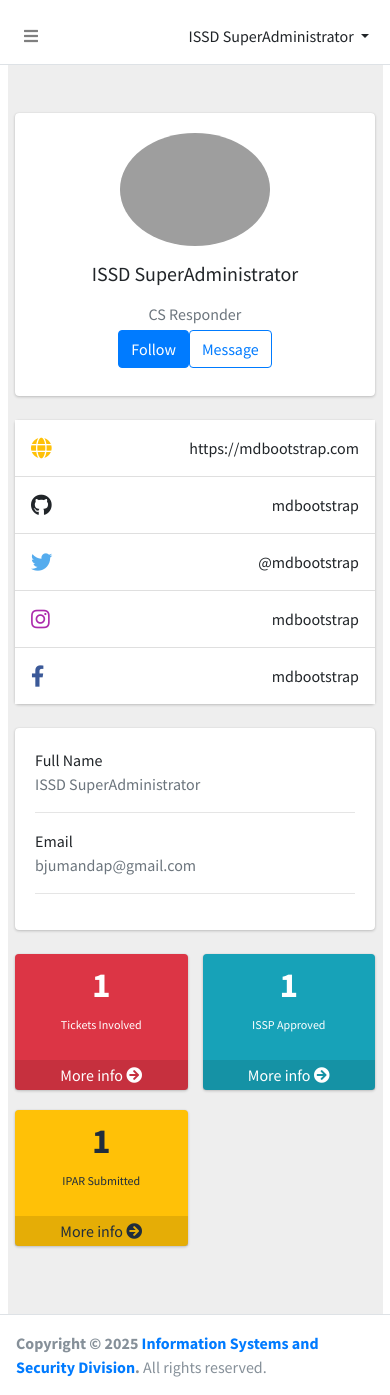
After one commit to brianumandap7/CSRMS, a Django app: page /profile/ in a window 390 px wide. The commit adds this page. Run offline with Django 3.2, Linux system fonts and the light colour scheme; a user stored in the database is signed in; data comes from the database, SQL or seed files in the repository; some libraries are stand-ins or nearby versions; grey boxes are pictures that could not be loaded.

Commit message:
tuesday updates

```diff
--- a/basetemp/templates/basetemp/main_base.html
+++ b/basetemp/templates/basetemp/main_base.html
@@ -155,7 +155,7 @@ hr {
           {{user.get_full_name}}
         </button>
       <div class="dropdown-menu">
-        <a class="dropdown-item" href="#">View Profile</a>
+        <a class="dropdown-item" href="/profile/">View Profile</a>
 
         <a type="button" class="dropdown-item nav-link" data-toggle="modal" data-target="#logoutdiv">
           <p>Logout</p>
@@ -189,7 +189,7 @@ hr {
 
           <li class="nav-item">
 
-              <a class="nav-link" href = "#">
+              <a class="nav-link" href = "/profile/">
               <i class="nav-icon fa fa-user-tie"></i>
               <p>
                 {{user.get_full_name}}
--- a/dbcreate/admin.py
+++ b/dbcreate/admin.py
@@ -1,5 +1,5 @@
 from django.contrib import admin
-from .models import Ticket_tbl, IR_tbl, Roles, Responder_tbl, Classification_tbl, Severity_tbl, TLP_tbl, Status_tbl
+from .models import Ticket_tbl, IR_tbl, Roles, Responder_tbl, Classification_tbl, Severity_tbl, TLP_tbl, Status_tbl, Genders
 # Register your models here.
 
 
@@ -11,3 +11,4 @@ admin.site.register(Classification_tbl)
 admin.site.register(Severity_tbl)
 admin.site.register(TLP_tbl)
 admin.site.register(Status_tbl)
+admin.site.register(Genders)
--- a/dbcreate/models.py
+++ b/dbcreate/models.py
@@ -12,10 +12,18 @@ class Roles(models.Model):
 	def __str__(self):
 		return self.Role
 
+class Genders(models.Model):
+	Gender_id = models.AutoField(primary_key=True)
+	Gender = models.CharField(max_length=255, blank=True, null=True)
+
+	def __str__(self):
+		return self.Gender
+
 class Responder_tbl(models.Model):
 	Responder_id = models.AutoField(primary_key=True)
 	Resp = models.ForeignKey(User, on_delete = models.CASCADE, related_name = 'responder', null = True, blank = True)
-	Role = models.ForeignKey(Roles, on_delete = models.CASCADE, related_name = 'role', null = True, blank = True)
+	Gender = models.ForeignKey(Genders, on_delete = models.CASCADE, related_name = 'gender', null = True, blank = True)
+	Roles = models.ManyToManyField(Roles, related_name='resroles', blank=True)
 
 	def __str__(self):
 		return str(self.Resp)
--- /dev/null
+++ b/login/templates/login/profile.html
@@ -0,0 +1,134 @@
+{% extends "basetemp/main_base.html" %}
+{% load static %}
+{% block content %}
+<section style="background-color: #eee;">
+  <div class="container py-5">
+
+
+    <div class="row">
+      <div class="col-lg-4">
+        <div class="card mb-4">
+          <div class="card-body text-center">
+            {% for items in responder1 %}
+              {% if items.Gender.Gender == "Female" %}
+              <img src="https://mdbcdn.b-cdn.net/img/Photos/new-templates/bootstrap-chat/ava6.webp" alt="avatar"
+              class="rounded-circle img-fluid" style="width: 150px;">
+              {% elif items.Gender.Gender == "Male" %}
+              <img src="https://mdbcdn.b-cdn.net/img/Photos/new-templates/bootstrap-chat/ava3.webp" alt="avatar"
+              class="rounded-circle img-fluid" style="width: 150px;">
+              {% else %}
+              <img src="https://cdn-icons-png.flaticon.com/512/149/149071.png" alt="avatar"
+              class="rounded-circle img-fluid" style="width: 150px;">
+
+              {% endif %}
+            {% endfor %}
+            <h5 class="my-3">{{user.get_full_name}}</h5>
+            <p class="text-muted mb-1">{% for items in roles %}{{items.Role}}<br>{% endfor %}
+            </p>
+            <div class="d-flex justify-content-center mb-2">
+              <button  type="button" data-mdb-button-init data-mdb-ripple-init class="btn btn-primary">Follow</button>
+              <button  type="button" data-mdb-button-init data-mdb-ripple-init class="btn btn-outline-primary ms-1">Message</button>
+            </div>
+          </div>
+        </div>
+        <div class="card mb-4 mb-lg-0">
+          <div class="card-body p-0">
+            <ul class="list-group list-group-flush rounded-3">
+              <li class="list-group-item d-flex justify-content-between align-items-center p-3">
+                <i class="fas fa-globe fa-lg text-warning"></i>
+                <p class="mb-0">https://mdbootstrap.com</p>
+              </li>
+              <li class="list-group-item d-flex justify-content-between align-items-center p-3">
+                <i class="fab fa-github fa-lg text-body"></i>
+                <p class="mb-0">mdbootstrap</p>
+              </li>
+              <li class="list-group-item d-flex justify-content-between align-items-center p-3">
+                <i class="fab fa-twitter fa-lg" style="color: #55acee;"></i>
+                <p class="mb-0">@mdbootstrap</p>
+              </li>
+              <li class="list-group-item d-flex justify-content-between align-items-center p-3">
+                <i class="fab fa-instagram fa-lg" style="color: #ac2bac;"></i>
+                <p class="mb-0">mdbootstrap</p>
+              </li>
+              <li class="list-group-item d-flex justify-content-between align-items-center p-3">
+                <i class="fab fa-facebook-f fa-lg" style="color: #3b5998;"></i>
+                <p class="mb-0">mdbootstrap</p>
+              </li>
+            </ul>
+          </div>
+        </div>
+      </div>
+      <div class="col-lg-8">
+        <div class="card mb-4">
+          <div class="card-body">
+            <div class="row">
+              <div class="col-sm-3">
+                <p class="mb-0">Full Name</p>
+              </div>
+              <div class="col-sm-9">
+                <p class="text-muted mb-0">{{user.get_full_name}}</p>
+              </div>
+            </div>
+            <hr>
+            <div class="row">
+              <div class="col-sm-3">
+                <p class="mb-0">Email</p>
+              </div>
+              <div class="col-sm-9">
+                <p class="text-muted mb-0">{{user.email}}</p>
+              </div>
+            </div>
+            <hr>
+          </div>
+        </div>
+        <div class="row">
+
+          <div class="col-lg-4 col-6">
+            <div class="small-box bg-danger">
+              <div class="inner">
+                <h3>1</h3>
+                <p>Tickets Involved</p>
+              </div>
+              <div class="icon">
+                <i class="ion ion-stats-bars"></i>
+              </div>
+              <a href="#" class="small-box-footer">
+                More info <i class="fas fa-arrow-circle-right"></i>
+              </a>
+            </div>
+          </div>
+          <div class="col-lg-4 col-6">
+            <div class="small-box bg-info">
+              <div class="inner">
+                <h3>1</h3>
+                <p>ISSP Approved</p>
+              </div>
+              <div class="icon">
+                <i class="ion ion-folder"></i>
+              </div>
+              <a href="#" class="small-box-footer">
+                More info <i class="fas fa-arrow-circle-right"></i>
+              </a>
+            </div>
+          </div>
+          <div class="col-lg-4 col-6">
+            <div class="small-box bg-warning">
+              <div class="inner">
+                <h3>1</h3>
+                <p>IPAR Submitted</p>
+              </div>
+              <div class="icon">
+                <i class="ion ion-unlocked"></i>
+              </div>
+              <a href="#" class="small-box-footer">
+                More info <i class="fas fa-arrow-circle-right"></i>
+              </a>
+            </div>
+          </div>
+
+        </div>
+      </div>
+    </div>
+  </div>
+</section>
+{% endblock content %}
--- a/login/urls.py
+++ b/login/urls.py
@@ -4,9 +4,11 @@ from django.contrib.auth import views as auth_views
 from login import views as user_views
 from .forms import CustomAuthForm
 from . import views
+from django.contrib.auth.decorators import login_required
 
 
 urlpatterns = [
 	path('', auth_views.LoginView.as_view(template_name='login/login.html', redirect_authenticated_user = True, authentication_form=CustomAuthForm), name = 'login'),
 	path('logout/', views.lout, name = 'login-logout'),
+	path('profile/', login_required(views.profile), name = 'profile'),
 ]
--- a/login/views.py
+++ b/login/views.py
@@ -1,6 +1,7 @@
 from django.shortcuts import render
 from django.contrib.auth.models import User
 from django.contrib.auth import logout
+from dbcreate.models import Responder_tbl
 
 
 # Create your views here.
@@ -18,3 +19,14 @@ def lout(request):
 
 	logout(request)
 	return render(request, 'login/logout.html', query)
+
+def profile(request):
+	responder = Responder_tbl.objects.filter(Resp=request.user).first()
+	responder1 = Responder_tbl.objects.filter(Resp=request.user)
+	query = {
+        "roles": responder.Roles.all() if responder else [],
+        "responder": responder,
+		"responder1": responder1,
+		'udet': User.objects.filter(username = request.user),
+	}
+	return render(request, 'login/profile.html', query)
```
Also changed, not shown: cs/templates/cs/cs.html (+7 -3 lines), db.sqlite3, dbcreate/migrations/0020_remove_responder_tbl_role_responder_tbl_roles.py (added), dbcreate/migrations/0021_genders.py (added), dbcreate/migrations/0022_responder_tbl_gender.py (added).
